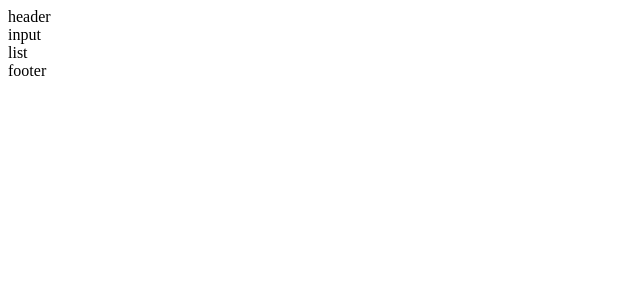
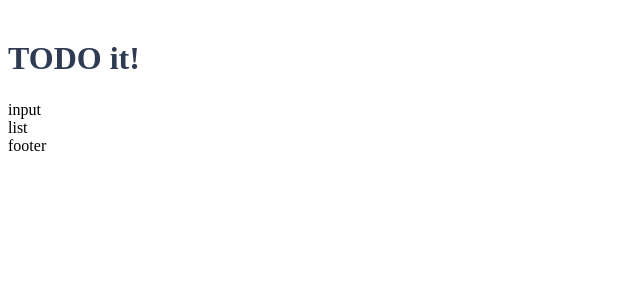
Before and after one commit to seongjin96/vue-intermediate, a Vue app in the folder vue-todo/: page / in a window 1280 px wide. Shown: the top 300 px of the page, without its empty margins (0-640 px from the left). Built offline with nearby package versions, Linux system fonts and the light colour scheme.

Commit message:
Todo Header 스타일 속성 지정

```diff
--- a/vue-todo/src/components/TodoHeader.vue
+++ b/vue-todo/src/components/TodoHeader.vue
@@ -1,7 +1,7 @@
 <template>
-  <div>
-    header
-  </div>
+  <header>
+    <h1>TODO it!</h1>
+  </header>
 </template>
 
 <script>
@@ -10,6 +10,11 @@ export default {
 }
 </script>
 
-<style>
-
+<!-- scoped - 컴포넌트 안에서만 유효한 스타일 속성 지정 -->
+<style scoped>
+  h1 {
+    color: #2F3B52;
+    font-weight: 900;
+    margin: 2.5rem 0 1.5rem;
+  }
 </style>
```
